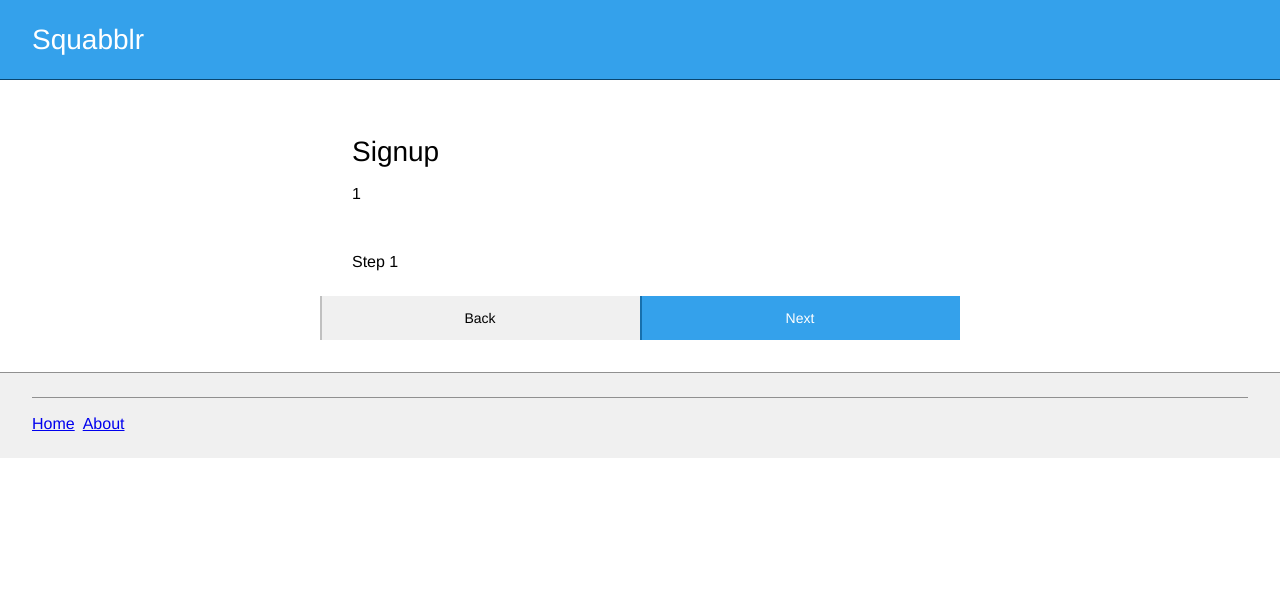
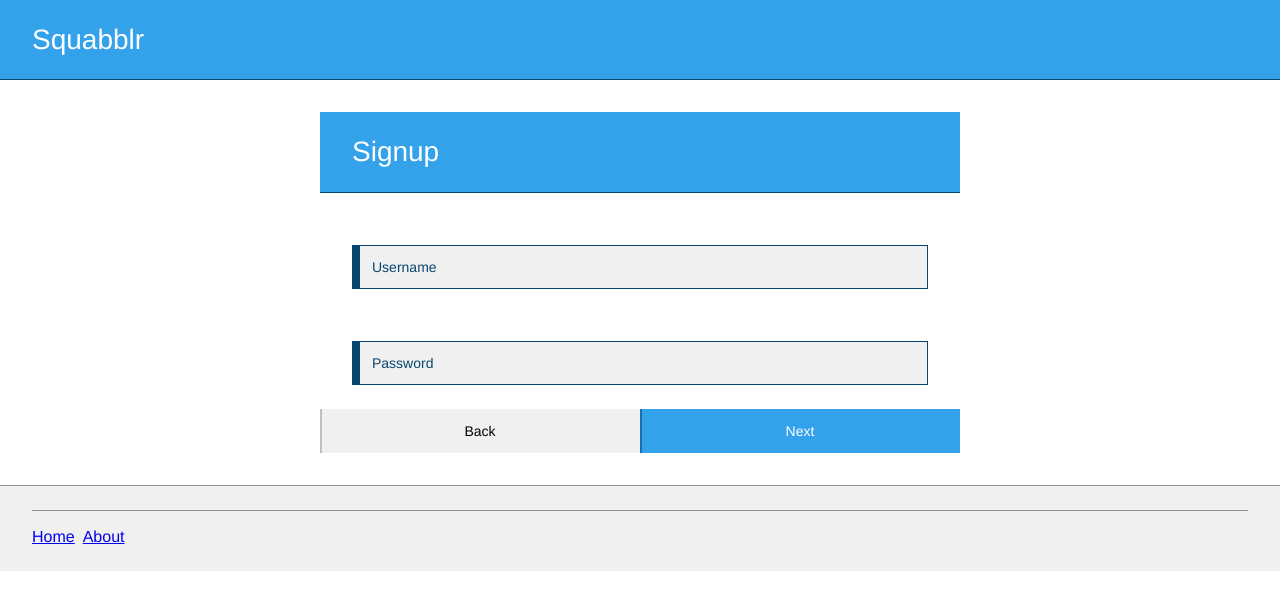
Before and after one commit to BrandonJohnston/squabblr-react-app, a React (Create React App) app: page /signup in a window 1280 px wide. Shown: the top 610 px of the page. Built offline with nearby package versions, Linux system fonts and the light colour scheme.

Commit message:
work on signup view

```diff
--- /dev/null
+++ b/src/components/Input/SqInput.js
@@ -0,0 +1,56 @@
+import React, { useState } from 'react';
+
+function SqInput(props) {
+
+	/*
+	 * (@string) value - pre-defined input value
+	 * (@string) label - input element label text
+	 * (@string) customClass - custom class applied to input wrapper
+	 * (@string) inputType - type of input element (text, number, etc)
+	 * (@function) onChange - function to call when input value changes
+	 */
+
+	const [inputFocus, setInputFocus] = useState(false);
+	const [inputFilled, setInputFilled] = useState(false);
+
+	/*
+	 * handleChange - call props function on input change
+	 */
+	function handleChange(event) {
+
+		const val = event.target.value;
+		setInputFilled(val.length > 0);
+		props.onChange(val);
+	}
+
+
+	/*
+	 * handleFocus - handle focus / blue events
+	 */
+	function handleFocus(focus) {
+		setInputFocus(focus);
+	}
+
+	return (
+		<div className={ 'sq-input ' + props.customClass +
+			(inputFocus ? ' input-focus' : '') +
+			(inputFilled ? ' input-filled' : '') }
+			 onChange={ (e) => handleChange(e) }>
+
+			<label className={'input-label'}>
+				{props.label &&
+					<p className={'label-text'}>{ props.label }</p>
+				}
+				<div className={'input-wrapper'}>
+					<input className={'sq-input'}
+						   type={ props.inputType ? props.inputType : 'text' }
+						   onFocus={ () => handleFocus(true) }
+						   onBlur={ () => handleFocus(false) }
+					/>
+				</div>
+			</label>
+		</div>
+	);
+}
+
+export default SqInput;
--- a/src/static/sass/index.scss
+++ b/src/static/sass/index.scss
@@ -14,6 +14,7 @@
 // Patterns
 @import 'patterns/inline-list';
 @import 'patterns/button';
+@import 'patterns/input';
 @import 'patterns/general-module';
 
 // Layout
--- a/src/static/sass/layout/_page-header.scss
+++ b/src/static/sass/layout/_page-header.scss
@@ -23,6 +23,10 @@
 		right: 0;
 	}
 
+	> .mod-header-wrapper {
+		border: none;
+	}
+
 	h2 {
 		color: $white;
 	}
--- a/src/static/sass/patterns/_button.scss
+++ b/src/static/sass/patterns/_button.scss
@@ -1,7 +1,7 @@
 /*************************************************************************
 *
 *
-* Inline List
+* Button
 *
 *
 *************************************************************************/
--- a/src/static/sass/patterns/_general-module.scss
+++ b/src/static/sass/patterns/_general-module.scss
@@ -14,7 +14,13 @@
 
 	> .mod-header-wrapper,
 	> .mod-header-restricted {
+		background: $blue;
+		border-bottom: 1px solid $blue-darker;
 		padding: 1.5rem 2rem;
+
+		h2 {
+			color: $white;
+		}
 	}
 
 	> .mod-body-wrapper,
--- /dev/null
+++ b/src/static/sass/patterns/_input.scss
@@ -0,0 +1,66 @@
+/*************************************************************************
+*
+*
+* Input
+*
+*
+*************************************************************************/
+
+.sq-input {
+	padding-top: 1.5rem;
+	position: relative;
+
+	&:first-child {
+		padding-top: 0;
+	}
+
+	.input-label {
+		font-size: .875rem;
+	}
+
+	.label-text {
+		color: $blue-darker;
+		display: inline-block;
+		margin-bottom: .5rem;
+		position: relative;
+		transform: translate(20px, 40px);
+		transition: .25s ease-in-out;
+		z-index: 1;
+	}
+
+	.input-wrapper {
+		position: relative;
+
+		&:before {
+			background: $blue-darker;
+			bottom: 0;
+			content: '';
+			left: 0;
+			position: absolute;
+			top: 0;
+			width: .5rem;
+			z-index: 1;
+		}
+	}
+
+	.sq-input {
+		background: $gray-lighter;
+		border: 1px solid $blue-darker;
+		color: $blue-darker;
+		display: block;
+		line-height: 1.125rem;
+		padding: .75rem 1rem;
+		width: 100%;
+
+		&:focus {
+			outline: none;
+		}
+	}
+
+	&.input-focus, &.input-filled {
+
+		.label-text {
+			transform: translate(0px, 0px);
+		}
+	}
+}
--- a/src/views/Signup/Signup.js
+++ b/src/views/Signup/Signup.js
@@ -3,9 +3,8 @@ import React from 'react';
 // Import Redux / State management
 import { useSelector, useDispatch } from 'react-redux';
 import {
-	incrementStep,
-	decrementStep,
-	selectStep,
+	incrementStep, decrementStep,
+	selectStep, selectUsername, selectEmail,
 } from './SignupSlice';
 
 // Import Templates
@@ -19,6 +18,8 @@ import SqButton from "../../components/Button/SqButton";
 function SqSignup() {
 
 	const step = useSelector(selectStep);
+	const username = useSelector(selectUsername);
+	const email = useSelector(selectEmail);
 	const dispatch = useDispatch();
 
 	/*
@@ -43,16 +44,13 @@ function SqSignup() {
 		<div className={'general-module restricted signup-page'}>
 			<div className={'mod-header-wrapper'}>
 				<h2>Signup</h2>
-				<p>{ step }</p>
 			</div>
-			<div className={'mod-body-wrapper'}>
 			{step === 1 &&
 				<SqSignupStepOne/>
 			}
 			{step === 2 &&
 				<SqSignupStepTwo/>
 			}
-			</div>
 			<div className={'mod-footer-wrapper equal-action-container'}>
 				<SqButton buttonText={'Back'}
 						  buttonType={'button-general'}
--- a/src/views/Signup/SignupSlice.js
+++ b/src/views/Signup/SignupSlice.js
@@ -4,6 +4,9 @@ export const SignupSlice = createSlice({
 	name: 'signup',
 	initialState: {
 		step: 1,
+		username: null,
+		password: null,
+		email: null
 	},
 	reducers: {
 		incrementStep: state => {
@@ -15,16 +18,27 @@ export const SignupSlice = createSlice({
 		},
 		decrementStep: state => {
 			state.step -= 1;
+		},
+		setUsername: (state, action) => {
+			state.username = action.payload;
+		},
+		setPassword: (state, action) => {
+			state.password = action.payload;
+		},
+		setEmail: (state, action) => {
+			state.email = action.payload;
 		}
 	},
 });
 
-export const { incrementStep, decrementStep } = SignupSlice.actions;
+export const { incrementStep, decrementStep, setUsername, setPassword, setEmail } = SignupSlice.actions;
 
 
 // The function below is called a selector and allows us to select a value from
 // the state. Selectors can also be defined inline where they're used instead of
 // in the slice file. For example: `useSelector((state) => state.counter.value)`
 export const selectStep = state => state.signup.step;
+export const selectUsername = state => state.signup.username;
+export const selectEmail = state => state.signup.email;
 
 export default SignupSlice.reducer;
--- a/src/views/Signup/Steps/StepOne.js
+++ b/src/views/Signup/Steps/StepOne.js
@@ -1,12 +1,45 @@
 import React, { useState } from 'react';
+
+// Import Redux / State management
+import { useSelector, useDispatch } from 'react-redux';
+import {
+	setUsername,
+	setPassword,
+} from '../SignupSlice';
+
+// Import Components
+import SqInput from "../../../components/Input/SqInput";
 
 function SqSignupStepOne() {
 
+	const dispatch = useDispatch();
 
+	/*
+	 * onUsernameChange - handle change to username
+	 */
+	function onUsernameChange(userName) {
+		dispatch(setUsername(userName));
+	}
+
+	/*
+	 * onPasswordChange - handle change to username
+	 */
+	function onPasswordChange(password) {
+		dispatch(setPassword(password));
+	}
 
 	return (
 		<div className={'mod-body-wrapper'}>
-			<p>Step 1</p>
+
+			<SqInput label={'Username'}
+					 customClass={'username-input'}
+					 inputType={'text'}
+					 onChange={(value) => onUsernameChange(value) } />
+
+			<SqInput label={'Password'}
+					 customClass={'password-input'}
+					 inputType={'password'}
+					 onChange={(value) => onPasswordChange(value) } />
 		</div>
 	);
 }
```
Lines whose indentation alone changed are shown as unchanged.
